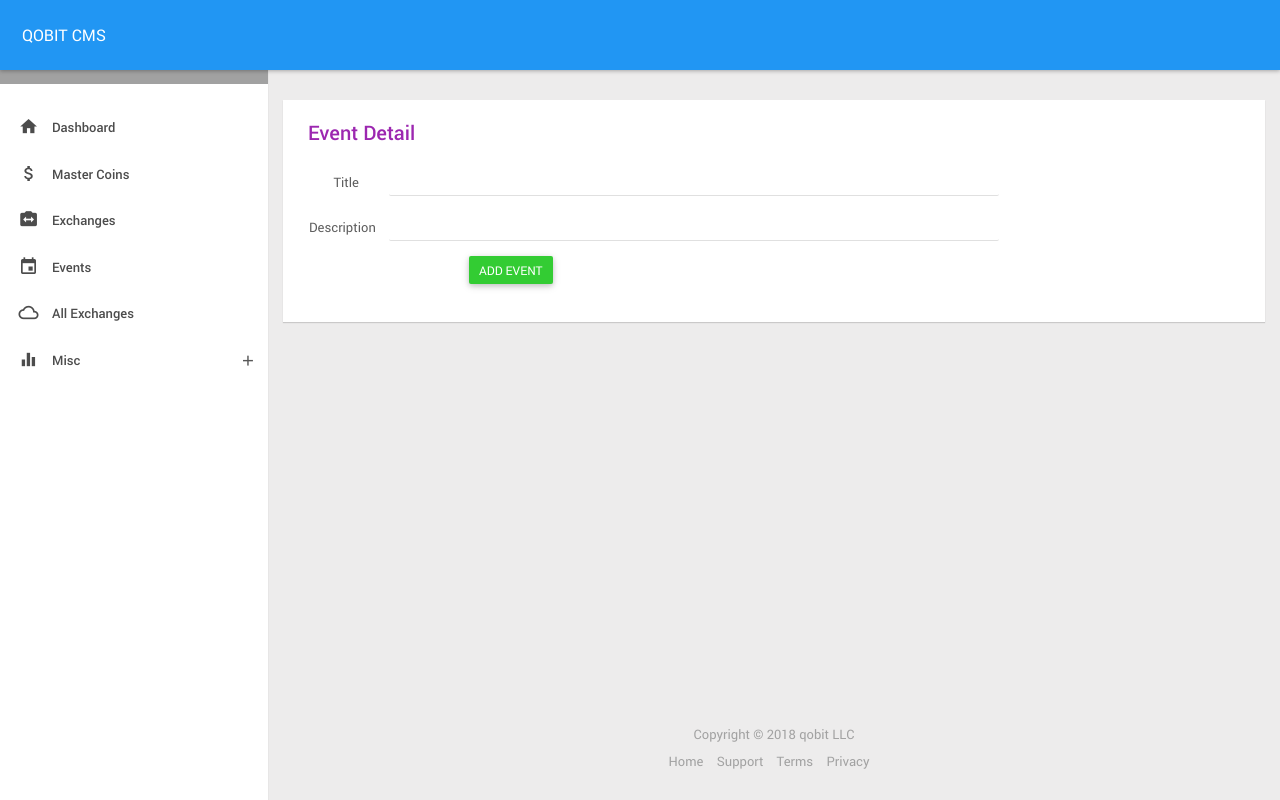
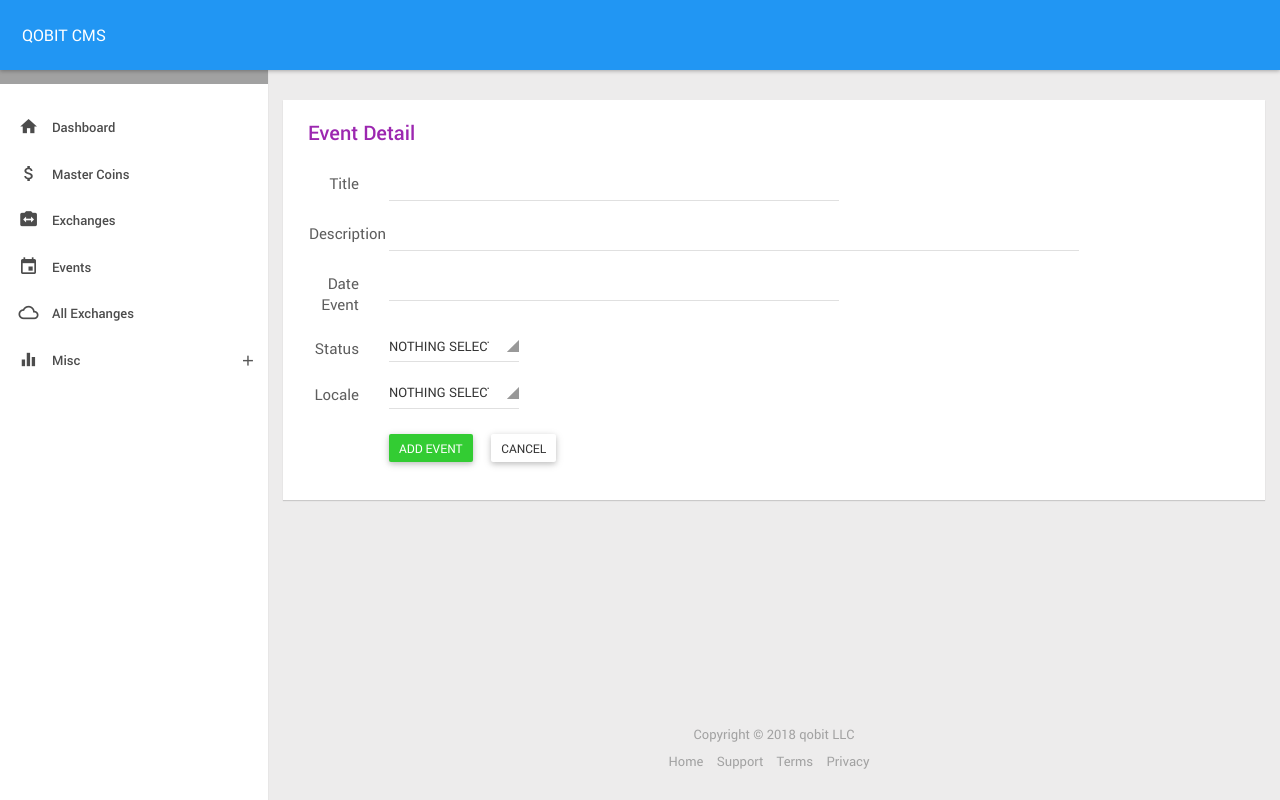
Before and after one commit to bytes-lab/cryptocurrency-cms, a Django app: template templates/event_detail.html in a window 1280 px wide. Run offline with Django 3.2, Linux system fonts and the light colour scheme; the template is opened without the code that fills it, so the values that code supplies are empty; some libraries are stand-ins or nearby versions.

Commit message:
revise detail page

```diff
--- a/general/views.py
+++ b/general/views.py
@@ -82,6 +82,8 @@ def exchange_detail(request, id):
 def event_detail(request, id):
     event = CoinEvent.objects.get(id=id)
     form = EventForm(instance=event)
+    locales = Culture.objects.all()
+    status = EVENT_STATUS
     return render(request, 'event_detail.html', locals())
 
 
--- a/templates/event_detail.html
+++ b/templates/event_detail.html
@@ -13,27 +13,64 @@
             </div>
 
             <div class="card-body card-padding">
-                <form class="form-horizontal" method="POST">
+                <form class="form-horizontal f-15" method="POST">
                     {% csrf_token %}
                     <div class="form-group">
                         <label class="col-sm-1 control-label">Title</label>
-                        <div class="col-sm-8">
+                        <div class="col-sm-6">
                             <div class="fg-line">
-                                <input type="text" class="form-control input-sm" name="title" value="{% if form.title.value %} {{ form.title.value }} {% endif %}">
+                                <input type="text" class="form-control f-15" name="title" value="{% if form.title.value %} {{ form.title.value }} {% endif %}">
                             </div>
                         </div>
                     </div>
                     <div class="form-group">
                         <label class="col-sm-1 control-label">Description</label>
-                        <div class="col-sm-8">
+                        <div class="col-lg-9 col-sm-11">
                             <div class="fg-line">
-                                <input type="text" class="form-control input-sm" name="description" value="{% if form.description.value %} {{ form.description.value }} {% endif %}">
+                                <input type="text" class="form-control f-15" name="description" value="{% if form.description.value %} {{ form.description.value }} {% endif %}">
                             </div>
                         </div>
                     </div>
                     <div class="form-group">
-                        <div class="col-sm-offset-2 col-sm-9">
-                            <button type="submit" class="btn btn-primary btn-sm">{% if form.id.value %}Update Event {% else %} Add Event {% endif %}</button>
+                        <label class="col-sm-1 control-label">Date Event</label>
+                        <div class="col-sm-6">
+                            <div class="fg-line">
+                                <input type="text" class="form-control f-15" name="date_event" value="{% if form.date_event.value %} {{ form.date_event.value }} {% endif %}">
+                            </div>
+                        </div>
+                    </div>
+                    <div class="form-group">
+                        <label class="col-sm-1 control-label">Status</label>
+                        <div class="col-sm-2">
+                            <div class="fg-line">
+                                <select class="selectpicker" data-live-search="true" name="status" required="">
+                                    {% for ii in status %}
+                                        <option {% if ii.0 == form.status.value %} selected {% endif %} value="{{ ii.0 }}">
+                                            {{ ii.1 }}
+                                        </option>
+                                    {% endfor %}
+                                </select>
+                            </div>
+                        </div>
+                    </div>
+                    <div class="form-group">
+                        <label class="col-sm-1 control-label">Locale</label>
+                        <div class="col-sm-2">
+                            <div class="fg-line">
+                                <select class="selectpicker" data-live-search="true" name="locale" required="">
+                                    {% for ii in locales %}
+                                        <option {% if ii.id == form.locale.value %} selected {% endif %} value="{{ ii.id }}">
+                                            {{ ii.name }}
+                                        </option>
+                                    {% endfor %}
+                                </select>
+                            </div>
+                        </div>
+                    </div>
+                    <div class="form-group m-t-25">
+                        <div class="col-sm-offset-1 col-sm-6">
+                            <button type="submit" class="btn btn-primary btn-sm m-r-15">{% if form.id.value %}Update Event {% else %} Add Event {% endif %}</button>
+                            <a href="/events" class="btn btn-default btn-sm">Cancel</a>
                         </div>
                     </div>
                     <div class="clearfix"></div>
```
